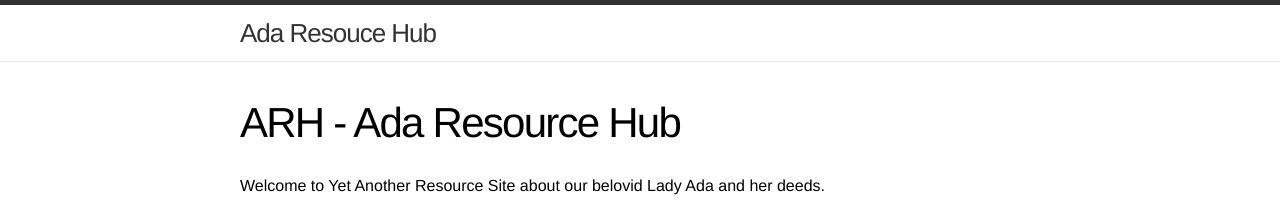
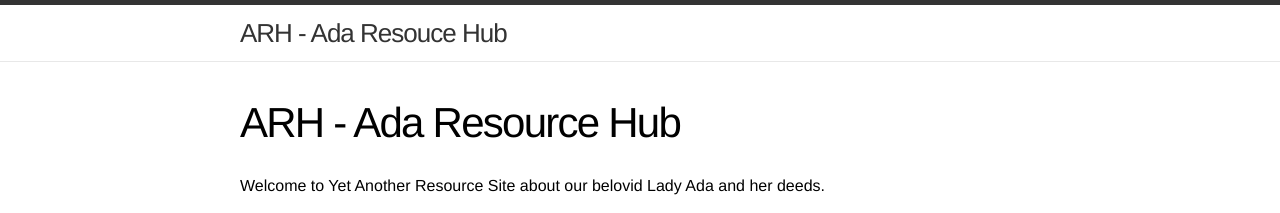
Before and after one commit to the-ARH/the-ARH.github.io, a Jekyll site: the page built from index.md, in a window 1280 px wide. Shown: the top 213 px of the page. Built offline with Jekyll 4.4.1, drawn with Linux system fonts in a browser that asks for light colours.

Commit message:
Update _config.yml

```diff
--- a/_config.yml
+++ b/_config.yml
@@ -1,5 +1,5 @@
 # Site settings
-title:       'Ada Resouce Hub'
+title:       ARH - Ada Resouce Hub
 email:
 description: 'Community Site'
 url:         'https://the-ARH.github.io'
```
